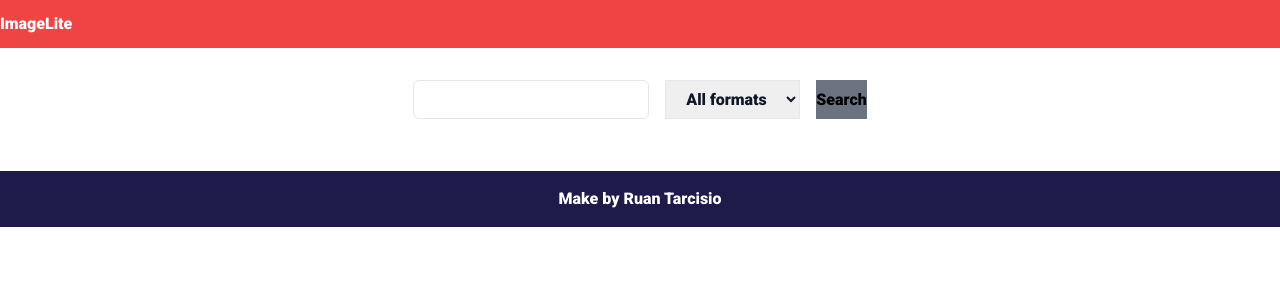
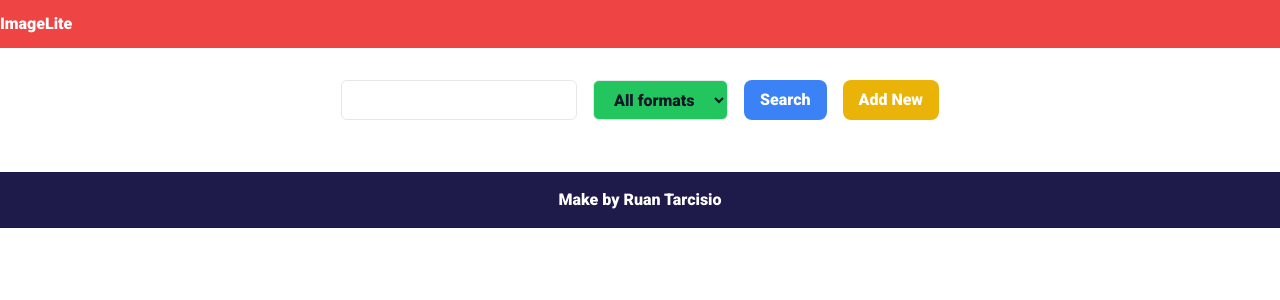
Before and after one commit to RuanTarcisio/imageLiteApiFront, a Next.js app: page /galeria in a window 1280 px wide. Shown: the top 300 px of the page. Built offline with nearby package versions, Linux system fonts and the light colour scheme.

Commit message:
buscando por query do back

```diff
--- a/src/app/galeria/page.tsx
+++ b/src/app/galeria/page.tsx
@@ -9,16 +9,20 @@ export default function GaleriaPage(){
 
     const useService = useImageService();
     const [images, setImages] = useState<Image[]>([]);
+    const [query, setQuery] = useState<string>('')
+    const [extension, setExtension] = useState<string>('')
 
     async function searchImages(){
-        const result = await useService.buscar();
+        console.log("valor digitado: ", query)
+        const result = await useService.buscar(query);
         setImages(result);
         console.table(result);
     }
 
     function renderImageCard(image: Image){
         return(
-            <ImageCard nome ={image.name}
+            <ImageCard  key = {image.url}
+                        nome ={image.name}
                         src={image.url}
                         tamanho={image.size}
                         dataUpload={image.uploadDate}
@@ -35,12 +39,13 @@ export default function GaleriaPage(){
 
             <section className='flex flex-col items-center justify-center my-5'>
                 <div className=' flex space-x-4'>
-                    <input type="text" className='border px-5 py2 rounded-md text-gray-900'/>
-                    <select className='border px-4 py-2 rounder-md text-gray-900'>
+                    <input type="text" onChange={event => setQuery(event.target.value)}
+                        className='border px-5 py2 rounded-md text-gray-900'/>
+                    <select className='bg-green-500 border px-4 py-2 rounded-md text-gray-900'>
                         <option>All formats</option>
                     </select>
-                    <button className='bg-gray-500' onClick={searchImages}>Search</button>
-
+                    <button className='bg-blue-500 text-white px-4 py-2 rounded-lg' onClick={searchImages}>Search</button>
+                    <button className='bg-yellow-500 text-white px-4 py-2 rounded-lg' onClick={searchImages}>Add New </button>
                 </div>
             </section>
 
--- a/src/app/resource/images/image.service.ts
+++ b/src/app/resource/images/image.service.ts
@@ -3,8 +3,9 @@ import { Image } from "./image.resource";
 class ImageService{
     baseURL: string = 'http://localhost:8080/v1/images';
 
-    async buscar() : Promise<Image[]> {
-        const response = await fetch(this.baseURL);
+    async buscar(query: string = "", extension: string = "") : Promise<Image[]> {
+        const url = `${this.baseURL}?extension=${extension}&query=${query}`
+        const response = await fetch(url);
         return await response.json();
     }
 }
```
